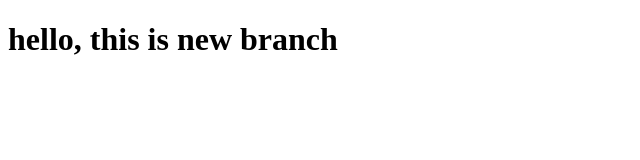
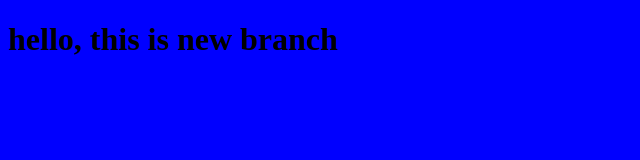
Before and after one commit to AFalsharif/MyFristProject, a plain HTML site: page index.html in a window 1280 px wide. Shown: the whole page, without its empty margins (0-640 px from the left). Drawn offline with Linux system fonts and the light colour scheme.

Commit message:
change back ground color for 2nd time

```diff
--- a/style.css
+++ b/style.css
@@ -2,5 +2,5 @@ h1{
  color: black;
 }
 body{
-    background-color: rgb(red, green, blue);
+    background-color:blue;
 }
```
